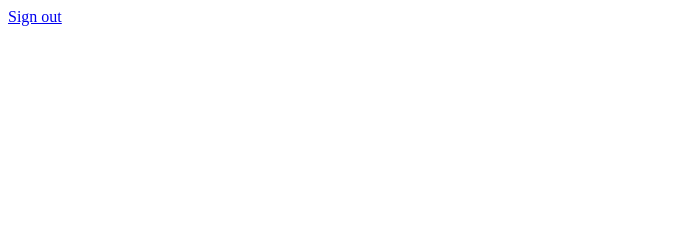
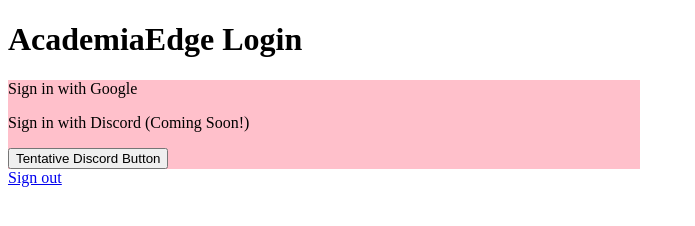
Before and after one commit to AcademiaEdge/Access-Zoom, a plain HTML site: page index.html in a window 1280 px wide. Shown: the whole page, without its empty margins (0-695 px from the left). Drawn offline with Linux system fonts and the light colour scheme.

Commit message:
pink box

```diff
--- a/index.html
+++ b/index.html
@@ -9,7 +9,15 @@
 
 <body>
   <!--don't use live server, use localhost:3000-->
-  <div class="g-signin2" data-onsuccess="onSignIn"></div>
+  <h1>AcademiaEdge Login</h1>
+  <div style="width:50%;background-color:pink;">
+    <p>Sign in with Google</p>
+    <div class="g-signin2" data-onsuccess="onSignIn"></div>
+    <p>Sign in with Discord (Coming Soon!)</p>
+    <button>Tentative Discord Button</button>
+  </div>
+
+
   <a href="#" onclick="signOut();">Sign out</a>
 
   <script>
```
